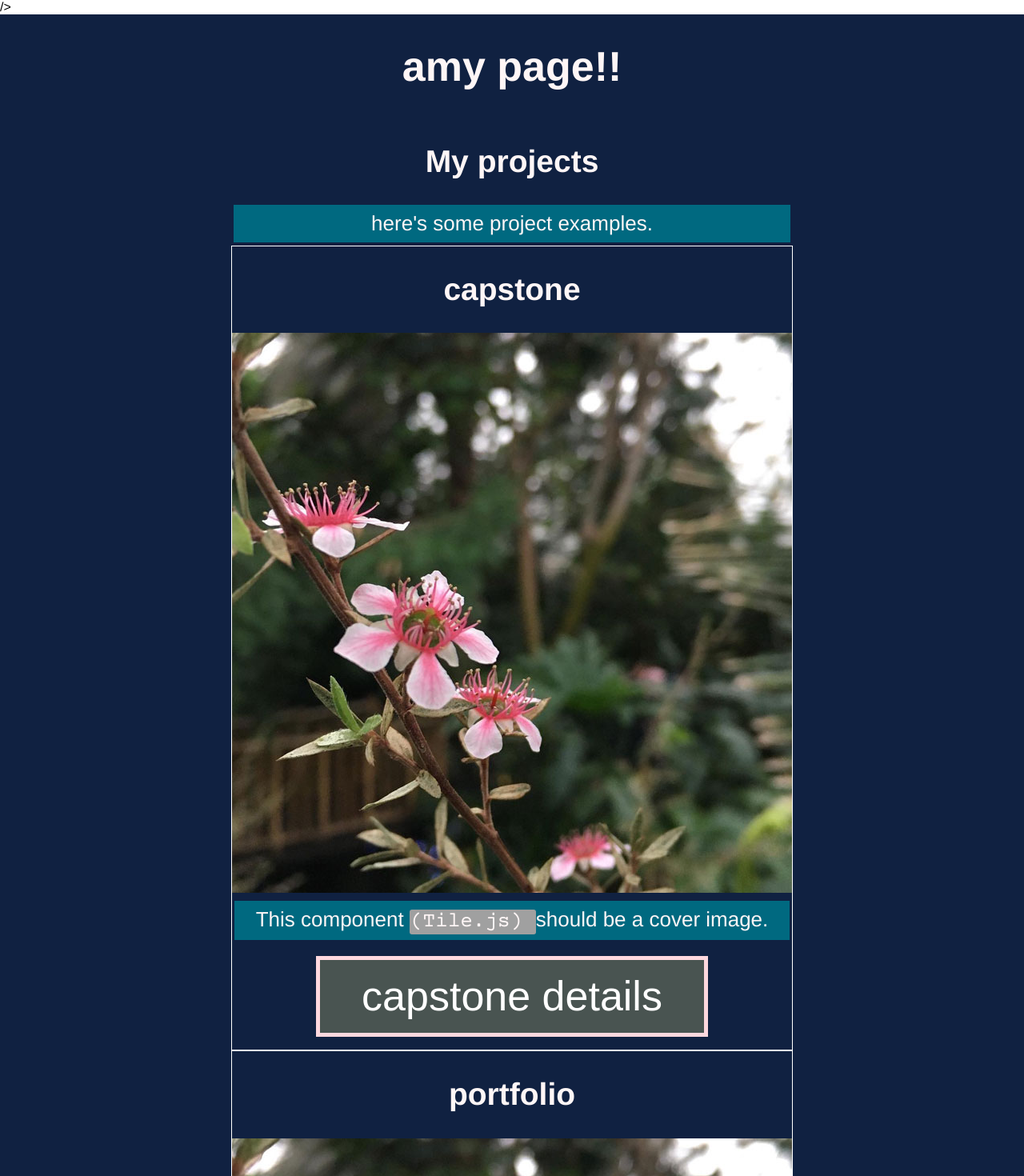
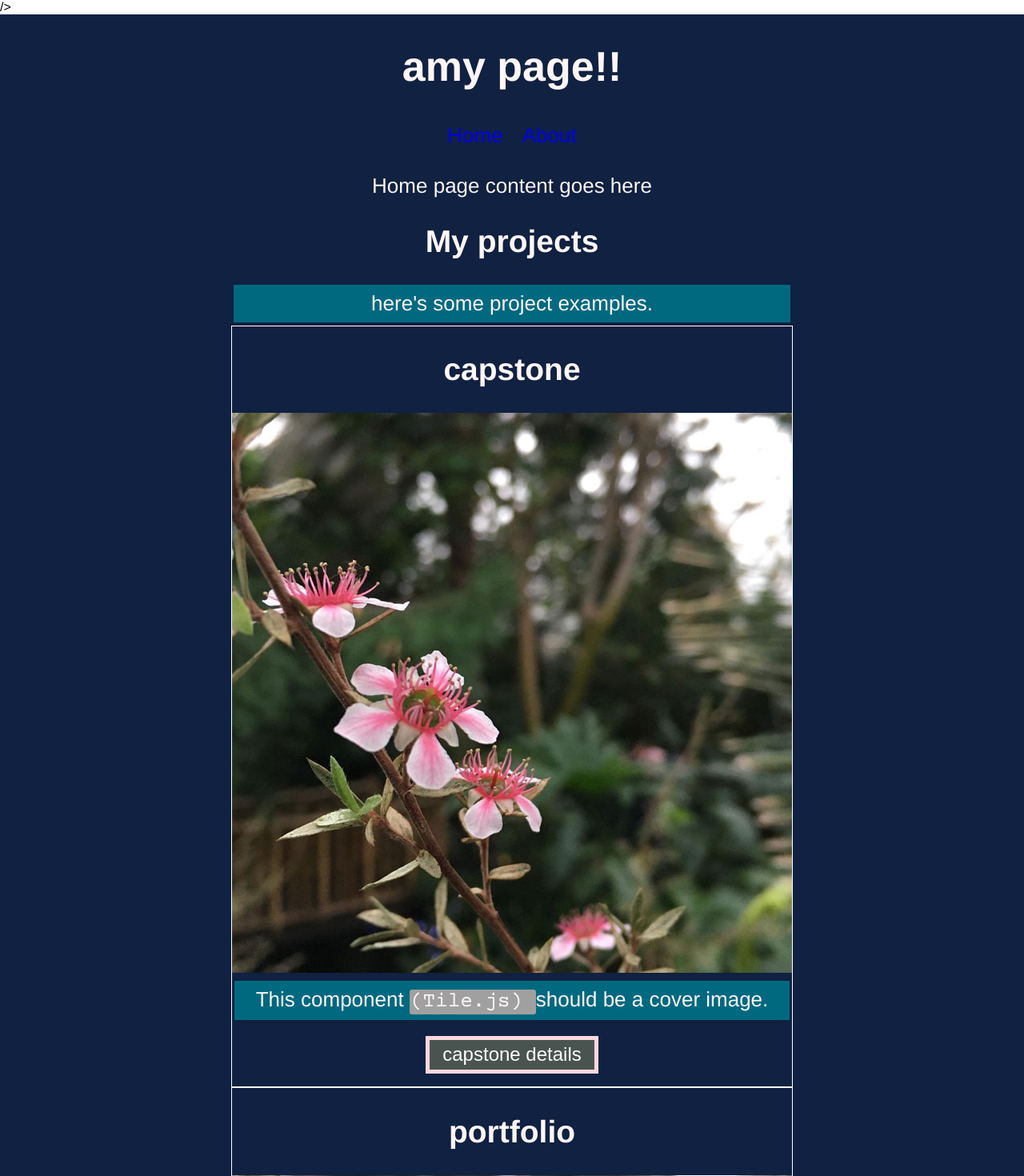
Before and after one commit to manytrout/portfolio-amy, a React (Create React App) app: page / in a window 1280 px wide. Shown: the top 1470 px of the page at 80% size. Built offline with nearby package versions, Linux system fonts and the light colour scheme; a web font is replaced by a local one.

Commit message:
added files, set up sass, and fixed some routers and navlinks

```diff
--- a/package.json
+++ b/package.json
@@ -11,6 +11,7 @@
     "react-dom": "^18.2.0",
     "react-router-dom": "^6.13.0",
     "react-scripts": "5.0.1",
+    "sass": "^1.63.6",
     "web-vitals": "^2.1.4"
   },
   "scripts": {
--- a/src/App.js
+++ b/src/App.js
@@ -1,31 +1,29 @@
-// import logo from "./logo.svg";
-import "./styles/App.css";
+import {BrowserRouter, Routes, Route} from "react-router-dom";
+
+import "./scss/App.scss";
 
 import Header from "./components/Header";
-import Tile from "./components/Tile";
-import Projects from "./components/Projects";
-import Fun from "./components/Fun";
+import PageHome from "./pages/PageHome";
+import PageAbout from "./pages/PageAbout";
 import Footer from "./components/Footer";
-
-
 
 function App() {
 	return (
 		<div className="App">
-			<Header title="amy page!!" />
+			<BrowserRouter path="/">
+				<Header title="amy page!!" />
+				<Routes>
+					<Route path="/" element={<PageHome />} />
+					<Route path="/about" element={<PageAbout />} />
+				</Routes>
+			</BrowserRouter>
 
-			{/* for each project in <wherever i have stored> my projects:
-			display a tile with a representative image, that is a link to the page about the project itself */}
-			{/* Moved to a Projects component for tidier app.js file. Will do the same for Fun Stuff/passion projects */}
-			{/* <Tile projectName="game"/>
-			<Tile projectName="calculator"/>
-			<Tile projectName="movie app"/> */}
-			<Projects />
-			<Fun />
-			{/* <Footer myName="Amy Turton"
-			email="real@email.com"
-			details="some stuff"
-			 /> */}
+			{/* <PageHome /> */}
+			<Footer
+				myName="Amy Turton"
+				email="real@email.com"
+				details="some stuff"
+			/>
 		</div>
 	);
 }
--- a/src/components/Header.js
+++ b/src/components/Header.js
@@ -1,7 +1,21 @@
+
+import { NavLink } from "react-router-dom";
+
 function Header(props) {
 	return (
 		<header>
 			<h1>{props.title}</h1>
+			<nav className="site-navigation" id="site-navigation">
+				<ul className="nav-list" id="nav-list">
+					<li>
+						<NavLink to="/">Home</NavLink>
+					</li>
+					<li>
+						<NavLink to="/about">About</NavLink>
+					</li>
+				</ul>
+			</nav>
+
 		</header>
 	);
 }
--- /dev/null
+++ b/src/globals/globalVariables.js
@@ -0,0 +1,2 @@
+export const appTitle = "Amy Turton - Portfolio";
+export const APP_FOLDER_NAME = "portfolio-amy";
--- a/src/index.css
+++ b/src/index.css
@@ -1,4 +1,4 @@
-body {
+/* body {
 	margin: 0;
 	font-family: "Maven Pro", "Ubuntu", "Cantarell", "Fira Sans", "Droid Sans",
 		"Helvetica Neue", sans-serif;
@@ -9,6 +9,6 @@ body {
 code {
 	font-family: "Courier Prime", "Courier New", monospace;
 	border: 1px solid transparent;
-  border-radius: 3px;
+   border-radius: 3px;
 	background-color: rgb(160, 160, 160);
-}
+} */
--- a/src/index.js
+++ b/src/index.js
@@ -1,9 +1,6 @@
 import React from "react";
 import ReactDOM from "react-dom/client";
-import {
-	createBrowserRouter,
-	RouterProvider,
-  } from "react-router-dom";
+
 import "./index.css";
 import App from "./App";
 import reportWebVitals from "./reportWebVitals";
--- /dev/null
+++ b/src/pages/PageAbout.js
@@ -0,0 +1,9 @@
+function PageAbout() {
+	return (
+		<div>
+			<p>stuff about me goes here</p>
+		</div>
+	);
+}
+
+export default PageAbout;
--- /dev/null
+++ b/src/pages/PageHome.js
@@ -0,0 +1,14 @@
+import Fun from "../components/Fun";
+import Projects from "../components/Projects";
+
+function PageHome() {
+	return (
+		<main>
+			<p>Home page content goes here</p>
+			<Projects />
+			<Fun />
+		</main>
+	);
+}
+
+export default PageHome;
--- a/src/styles/App.css
+++ b/src/scss/App.scss
@@ -1,3 +1,17 @@
+body {
+	margin: 0;
+	font-family: "Maven Pro", "Ubuntu", "Cantarell", "Fira Sans", "Droid Sans",
+		"Helvetica Neue", sans-serif;
+	-webkit-font-smoothing: antialiased;
+	-moz-osx-font-smoothing: grayscale;
+}
+
+code {
+	font-family: "Courier Prime", "Courier New", monospace;
+	border: 1px solid transparent;
+   border-radius: 3px;
+	background-color: rgb(160, 160, 160);
+}
 .App {
 	text-align: center;
 	background-color: #102141;
@@ -43,15 +57,33 @@ section p {
 
 .buttonContainer {
 	padding: 1rem;
+	.ctaButton {
+		font-size: 1.5rem;
+		padding: 0.3rem 1rem;
+		border: 5px solid rgb(254, 216, 222);
+		background-color: rgb(73, 84, 81);
+		color: white;
+		/* border: none; */
+		/* box-shadow: 3px 3px pink; */
+	}
 }
-.ctaButton {
-	font-size: 2em;
-	padding: 0.3em 1em;
-	border: 5px solid rgb(254, 216, 222);
-	background-color: rgb(73, 84, 81);
-	color: white;
-	/* border: none; */
-	/* box-shadow: 3px 3px pink; */
+
+nav {
+	ul {
+		margin: 0;
+		padding: 0;
+		list-style: none;
+	}
+
+	li {
+		display: inline-block;
+	}
+
+	a {
+		display: block;
+		padding: 6px 12px;
+		text-decoration: none;
+	}
 }
 
 /* style outline from Jonathon */
```
Also changed, not shown: src/data/coolDatabase.js (added, +34 -0 lines), src/pages/PageProject.js (renamed from src/pages/Project.js, +14 -0 lines), 1 other file (tests, documents, lock files or other folders).
